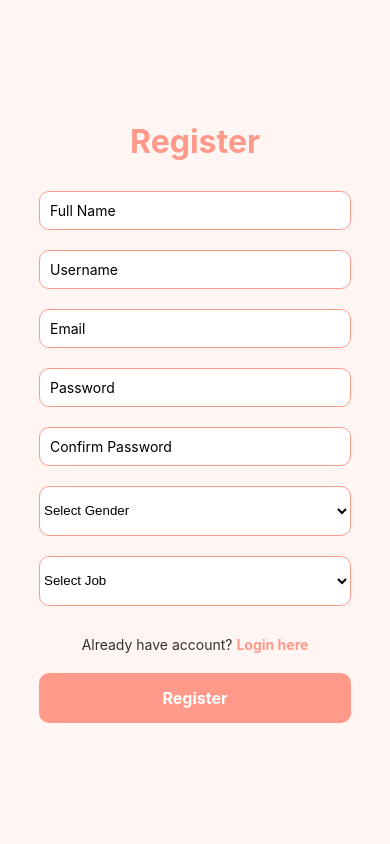
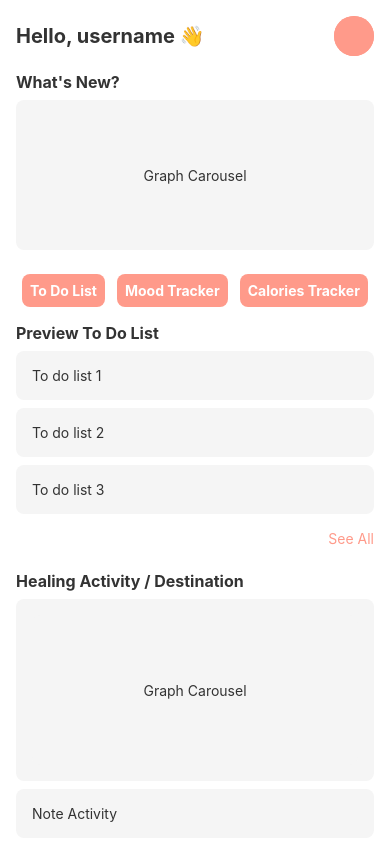
Before and after one commit to Hacktiv8-Karsaku/Client, a React Native app: screen /Register in a window 390 px wide. Shown: the top 844 px of the page. Built offline with nearby package versions, Linux system fonts and the light colour scheme.

Commit message:
feat: adding screens home

```diff
--- a/App.js
+++ b/App.js
@@ -3,16 +3,21 @@ import { NavigationContainer } from '@react-navigation/native';
 import { createStackNavigator } from '@react-navigation/stack';
 import LoginPage from './Screens/Login';
 import RegisterPage from './Screens/Register';
+import { SafeAreaProvider } from 'react-native-safe-area-context';
+import HomePage from './Screens/Homepage';
 
 const Stack = createStackNavigator();
 
 export default function App() {
   return (
-    <NavigationContainer>
-      <Stack.Navigator screenOptions={{ headerShown: false }}>
-        <Stack.Screen name="Login" component={LoginPage} />
-        <Stack.Screen name="Register" component={RegisterPage} />
-      </Stack.Navigator>
-    </NavigationContainer>
+    <SafeAreaProvider>
+      <NavigationContainer>
+        <Stack.Navigator screenOptions={{ headerShown: false }}>
+          {/* <Stack.Screen name="Login" component={LoginPage} />
+        <Stack.Screen name="Register" component={RegisterPage} /> */}
+        <Stack.Screen name='HomePage' component={HomePage} />
+        </Stack.Navigator>
+      </NavigationContainer>
+    </SafeAreaProvider>
   );
 }
--- /dev/null
+++ b/Screens/Homepage.jsx
@@ -0,0 +1,155 @@
+import React from 'react';
+import { StyleSheet, View, Text, TouchableOpacity, ScrollView } from 'react-native';
+import { SafeAreaView } from 'react-native-safe-area-context';
+
+const HomePage = () => {
+
+    return (
+        <SafeAreaView style={{ flex: 1 }} >
+            {/* greetings and profile pic */}
+            <View style={{ flex: 1 }}>
+                <ScrollView style={styles.container}>
+                    <View style={styles.header}>
+                        <Text style={styles.greeting}>Hello, username 👋</Text>
+                        <TouchableOpacity style={styles.circle}>
+                        <View style={styles.circle} />
+                        </TouchableOpacity>
+                    </View>
+
+                    {/* what's new section */}
+                    <View style={styles.section}>
+                        <Text style={styles.sectionTitle}>What's New?</Text>
+                        <View style={styles.cardLarge}>
+                            <Text style={styles.cardText}>Graph Carousel</Text>
+                        </View>
+                    </View>
+
+                    <View style={styles.navBar}>
+                        <TouchableOpacity style={styles.navButton}>
+                            <Text style={styles.navText}>To Do List</Text>
+                        </TouchableOpacity>
+                        <TouchableOpacity style={styles.navButton}>
+                            <Text style={styles.navText}>Mood Tracker</Text>
+                        </TouchableOpacity>
+                        <TouchableOpacity style={styles.navButton}>
+                            <Text style={styles.navText}>Calories Tracker</Text>
+                        </TouchableOpacity>
+                    </View>
+
+                    {/* preview to do list */}
+                    <View style={styles.section}>
+                        <Text style={styles.sectionTitle}>Preview To Do List</Text>
+                        <TouchableOpacity style={styles.card}>
+                            <Text style={styles.cardText}>To do list 1</Text>
+                        </TouchableOpacity>
+                        <TouchableOpacity style={styles.card}>
+                            <Text style={styles.cardText}>To do list 2</Text>
+                        </TouchableOpacity>
+                        <TouchableOpacity style={styles.card}>
+                            <Text style={styles.cardText}>To do list 3</Text>
+                        </TouchableOpacity>
+                        <Text style={styles.seeAll}>See All</Text>
+                    </View>
+
+                    {/* preview healing act */}
+                    <View style={styles.section}>
+                        <Text style={styles.sectionTitle}>Healing Activity / Destination</Text>
+                        <TouchableOpacity style={styles.card}>
+                            <View style={styles.cardLarge}>
+                                <Text style={styles.cardText}>Graph Carousel</Text>
+                            </View>
+                        </TouchableOpacity>
+                        <TouchableOpacity style={styles.card}>
+                            <Text style={styles.cardText}>Note Activity</Text>
+                        </TouchableOpacity>
+                        <Text style={styles.seeAll}>See All</Text>
+                    </View>
+
+                    {/* food recomendation */}
+                    <View style={styles.section}>
+                        <Text style={styles.sectionTitle}>Food Recomendations</Text>
+                        <View style={styles.cardLarge}>
+                            <Text style={styles.cardText}>Graph or Data</Text>
+                        </View>
+                        <Text style={styles.seeAll}>See All</Text>
+                    </View>
+                </ScrollView>
+            </View>
+        </SafeAreaView>
+    );
+};
+
+const styles = StyleSheet.create({
+    safeArea: {
+        flex: 1,
+        backgroundColor: '#FFFFFF',
+    },
+    container: {
+        flex: 1,
+        backgroundColor: '#FFFFFF',
+        padding: 16,
+    },
+    header: {
+        flexDirection: 'row',
+        justifyContent: 'space-between',
+        alignItems: 'center',
+        marginBottom: 16,
+    },
+    greeting: {
+        fontSize: 20,
+        fontWeight: 'bold',
+        color: '#333333',
+    },
+    circle: {
+        width: 40,
+        height: 40,
+        backgroundColor: '#FF9A8A',
+        borderRadius: 20,
+    },
+    navBar: {
+        flexDirection: 'row',
+        justifyContent: 'space-around',
+        marginBottom: 16,
+    },
+    navButton: {
+        padding: 8,
+        backgroundColor: '#FF9A8A',
+        borderRadius: 8,
+    },
+    navText: {
+        color: '#FFFFFF',
+        fontWeight: 'bold',
+    },
+    section: {
+        marginBottom: 24,
+    },
+    sectionTitle: {
+        fontSize: 16,
+        fontWeight: 'bold',
+        color: '#333333',
+        marginBottom: 8,
+    },
+    card: {
+        padding: 16,
+        backgroundColor: '#F5F5F5',
+        borderRadius: 8,
+        marginBottom: 8,
+    },
+    cardLarge: {
+        height: 150,
+        backgroundColor: '#F5F5F5',
+        borderRadius: 8,
+        justifyContent: 'center',
+        alignItems: 'center',
+    },
+    cardText: {
+        color: '#333333',
+    },
+    seeAll: {
+        textAlign: 'right',
+        color: '#FF9A8A',
+        marginTop: 8,
+    },
+});
+
+export default HomePage;
--- a/Screens/Login.jsx
+++ b/Screens/Login.jsx
@@ -2,12 +2,17 @@ import React from 'react';
 import { StyleSheet, View, Text, TextInput, TouchableOpacity } from 'react-native';
 
 const LoginPage = ({ navigation }) => {
+  const handleLogin = () => {
+    // Logika login bisa ditambahkan di sini, misalnya validasi
+    navigation.navigate('Home'); // Navigasi ke halaman home
+  };
+
   return (
     <View style={styles.container}>
       <Text style={styles.title}>Login</Text>
       <TextInput style={styles.input} placeholder="Email" keyboardType="email-address" />
       <TextInput style={styles.input} placeholder="Password" secureTextEntry={true} />
-      <TouchableOpacity style={styles.button}>
+      <TouchableOpacity style={styles.button} onPress={handleLogin}>
         <Text style={styles.buttonText}>Login</Text>
       </TouchableOpacity>
       <Text style={styles.registerPrompt}>
--- /dev/null
+++ b/Screens/Profile.jsx
@@ -0,0 +1,6 @@
+const Profile = () => {
+    return (
+        <>
+        </>
+    )
+}
--- a/Screens/Register.jsx
+++ b/Screens/Register.jsx
@@ -13,7 +13,6 @@ const RegisterPage = ({navigation}) => {
       <TextInput style={styles.input} placeholder="Username" />
       <TextInput style={styles.input} placeholder="Email" keyboardType="email-address" />
       <TextInput style={styles.input} placeholder="Password" secureTextEntry={true} />
-      <TextInput style={styles.input} placeholder="Confirm Password" secureTextEntry={true} />
       <Picker
         selectedValue={gender}
         style={styles.picker}
@@ -21,15 +20,6 @@ const RegisterPage = ({navigation}) => {
         <Picker.Item label="Select Gender" value="" />
         <Picker.Item label="Male" value="male" />
         <Picker.Item label="Female" value="female" />
-      </Picker>
-      <Picker
-        selectedValue={job}
-        style={styles.picker}
-        onValueChange={(itemValue) => setJob(itemValue)}>
-        <Picker.Item label="Select Job" value="" />
-        <Picker.Item label="Developer" value="developer" />
-        <Picker.Item label="Designer" value="designer" />
-        <Picker.Item label="Other" value="other" />
       </Picker>
       <Text style={styles.loginPrompt}>
         Already have account?{' '}
```
Also changed, not shown: 1 other file (tests, documents, lock files or other folders).
